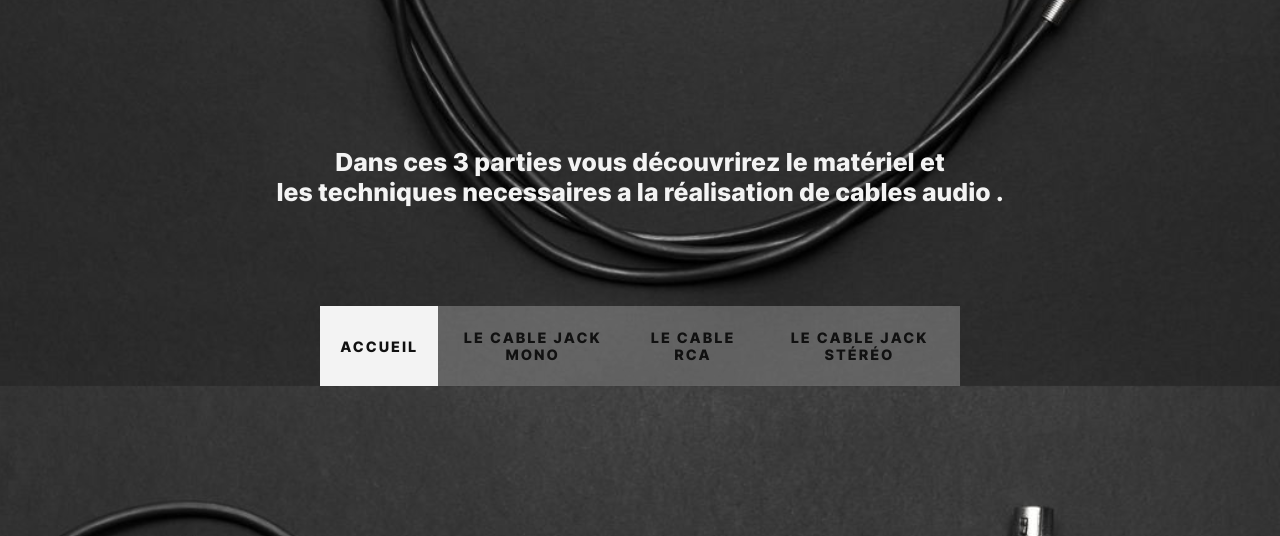
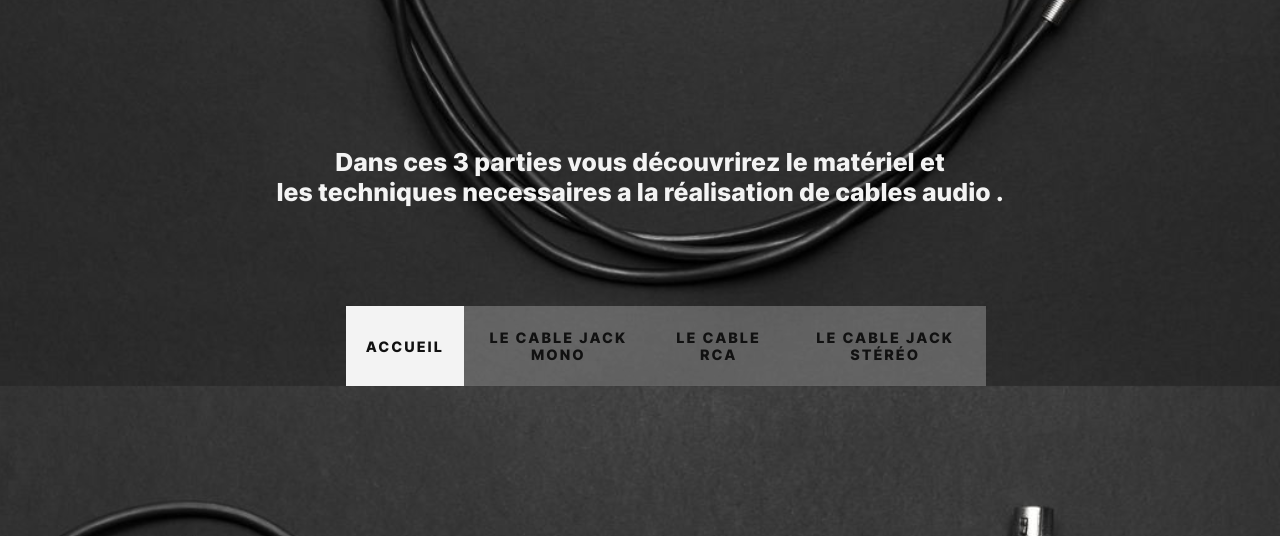
Before and after one commit to SanoffDEV/SanoffDEV.github.io, a plain HTML site: page index.html in a window 1280 px wide. Shown: the part 414-950 px from the top of the page. Drawn offline with Linux system fonts and the light colour scheme.

Commit message:
Add files via upload

```diff
--- a/assets/style/index.css
+++ b/assets/style/index.css
@@ -378,7 +378,7 @@ nav {
   width: 650px;
   position: absolute;
   bottom: 0;
-  left: 33%;
+  left: 30%;
   -webkit-animation: Navpop 1.5s forwards;
           animation: Navpop 1.5s forwards;
   -webkit-animation-delay: 0.8s;
@@ -390,7 +390,8 @@ nav {
 @media screen and (max-width: 1400px) {
   nav {
     width: 50%;
-    left: 25%;
+    left: 27%;
+
   }
 }
 @media screen and (max-width: 914px) {
```
